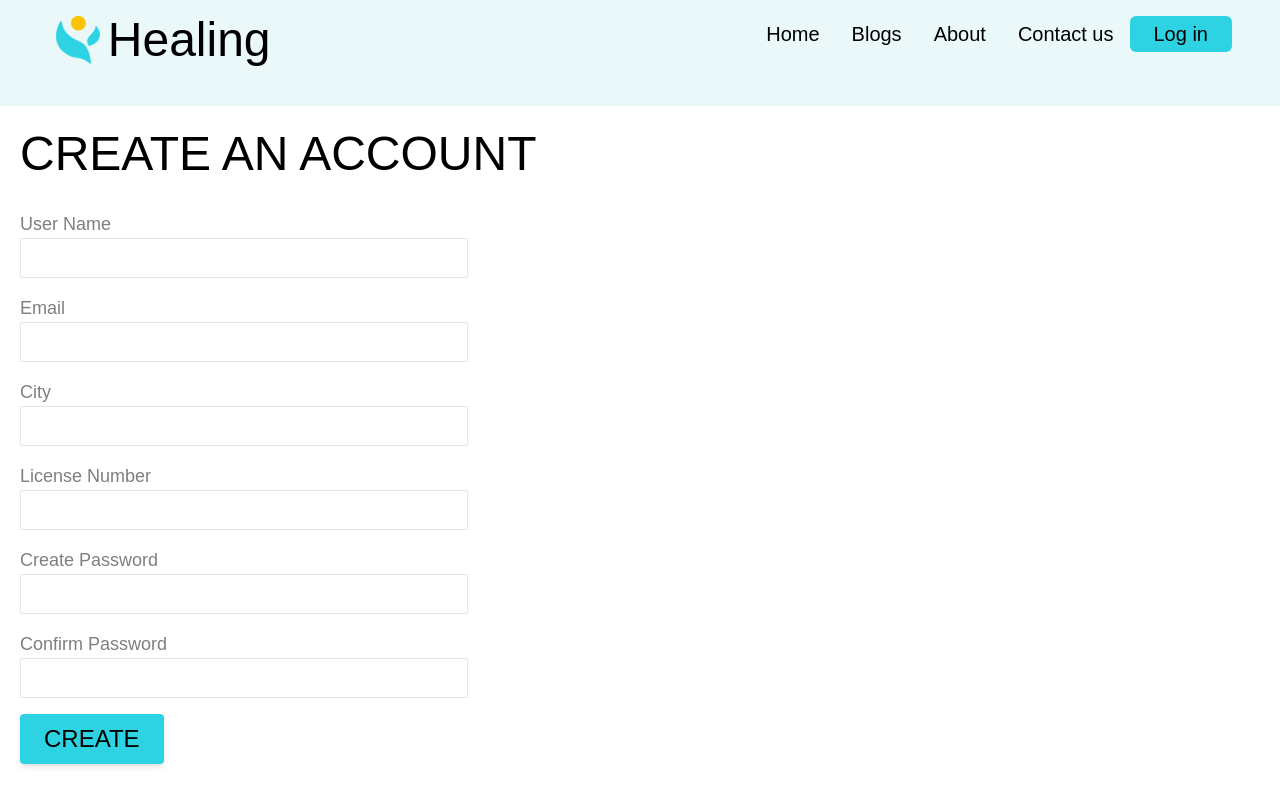
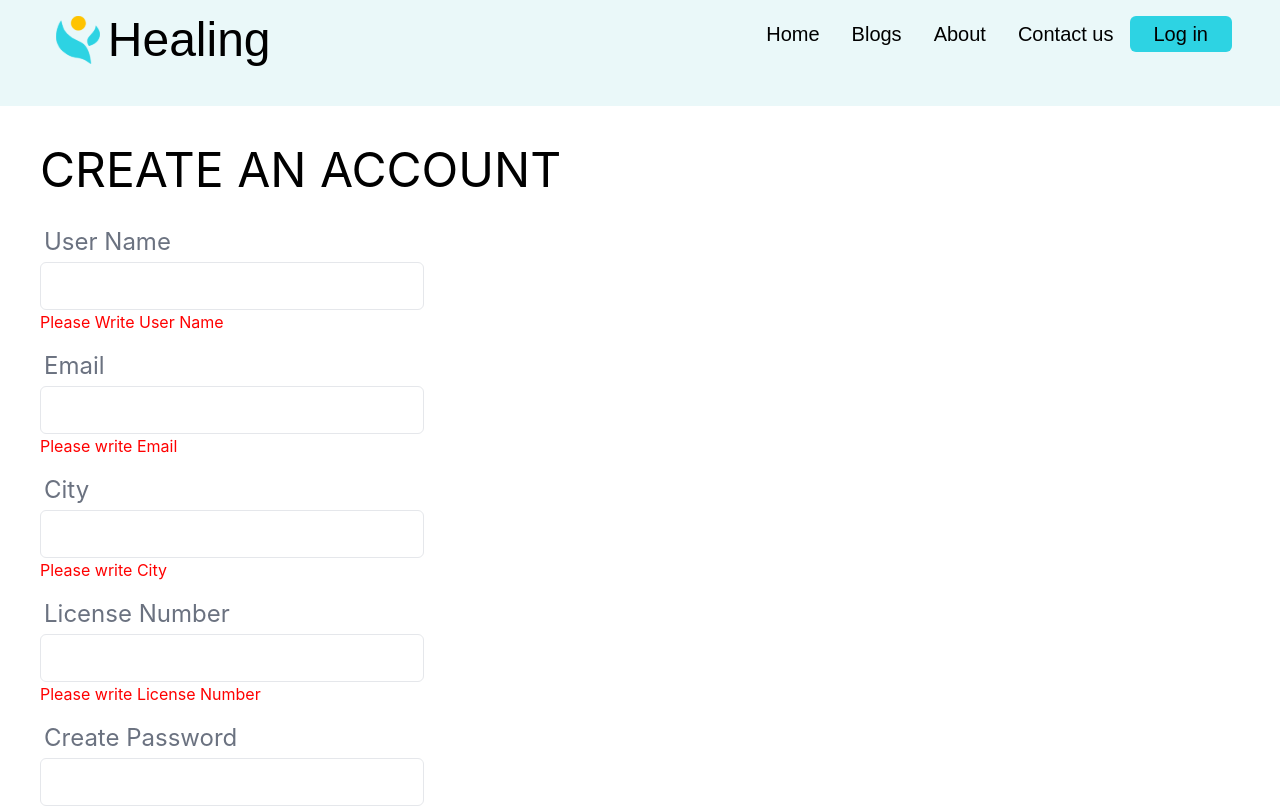
Before and after one commit to ninaderochka/sugar-and-thunder, a React (Create React App) app: page /TherapistCreate in a window 1280 px wide. Shown: the top 806 px of the page. Built offline with nearby package versions, Linux system fonts and the light colour scheme; no server answers.

Commit message:
TherapisteCreate Stored in Firebase

```diff
--- a/src/AuthContext.js
+++ b/src/AuthContext.js
@@ -5,12 +5,15 @@ import {
   onAuthStateChanged,
   signOut,
 } from 'firebase/auth';
-import { auth } from './firebase';
+import { doc, setDoc } from "firebase/firestore";
+import { auth, db } from '../firebase';
 
 const userAuthContext = createContext();
+const TherapistContext = createContext();
 
 export function UserAuthContextProvider({ children }) {
   const [user, setUser] = useState({});
+  const [therapist, setTherapist] = useState({})
 
   function logIn(email, password) {
     return signInWithEmailAndPassword(auth, email, password);
@@ -24,6 +27,34 @@ export function UserAuthContextProvider({ children }) {
     return signOut(auth);
   }
 
+  const createTherapist = (email, password, username, city, licensenumber) => {
+    return createUserWithEmailAndPassword(auth, email, password).then(
+        async (result) => {
+            console.log(result)
+
+            try {
+                const docRef = await setDoc(doc(db, "users", `${result.user.uid}`), {
+                    userId: `${result.user.uid}`,
+                    fullname: " ",
+                    bio: " ",
+                    birthdate: " ",
+                    phonenumber: 0,
+                    email,
+                    isTherapist: true,
+                    username: username,
+                    city: city,
+                    licensenumber: licensenumber
+                });
+                // console.log("Document written with ID: ", docRef.id);
+            } catch (e) {
+                console.error("Error adding document: ", e);
+            }
+
+        }
+    )
+}
+
+
   useEffect(() => {
     const unsubscribe = onAuthStateChanged(auth, (currentuser) => {
       // eslint-disable-next-line
@@ -36,17 +67,33 @@ export function UserAuthContextProvider({ children }) {
     };
   }, []);
 
+  useEffect(() => {
+    const unsubscribe = onAuthStateChanged(auth, (currentTherapist) => {
+        setTherapist(currentTherapist);
+        // console.log('Therapist', currentTherapist)
+    });
+    return () => {
+        unsubscribe();
+    };
+}, []);
+
   const methods = useMemo(
     () => ({ loggedInUser: user, logIn, signUp, logOut }),
     []
   );
   return (
+    <TherapistContext.Provider value={{ createTherapist, therapist }} >
     <userAuthContext.Provider value={methods}>
       {children}
     </userAuthContext.Provider>
+    </TherapistContext.Provider>
   );
 }
 
 export function useUserAuth() {
   return useContext(userAuthContext);
 }
+
+export const TherapistAuth = () => {
+    return useContext(TherapistContext)
+}
--- a/src/components/TherapistCreate.js
+++ b/src/components/TherapistCreate.js
@@ -1,90 +1,228 @@
-import { React } from 'react';
-import { Link } from 'react-router-dom';
-import Button from './Button';
+import React, { useState, useEffect } from 'react';
+import { useNavigate } from 'react-router-dom';
+import { TherapistAuth }  from '../AuthContext';
 
-export default function TherapistsCreate() {
+function TherapistCreateAccount() {
+
+  const [inputValues, setInputValue] = useState({
+      username: "",
+      email: "",
+      city: "",
+      licensenumber: "",
+      password: "",
+      confirmPassword: "",
+  });
+
+  const [validation, setValidation] = useState({
+      username: "",
+      email: "",
+      city: "",
+      licensenumber: "",
+      password: "",
+      confirmPassword: "",
+  });
+
+  // handle submit
+  const handleChange = (e) => {
+      setInputValue({ ...inputValues, [e.target.name]: e.target.value });
+  }
+
+  const checkValidation = () => {
+
+      const errors = JSON.parse(JSON.stringify(validation));
+
+      // User validation
+      const usernameCondition = "^[A-Za-z]{4,18}$"
+      if (!inputValues.username.trim()) {
+          errors.username = "Please Write User Name";
+      } else if (inputValues.username.length < 3 || inputValues.username.length > 16) {
+          errors.username = "User Name is between 4-18 characters";
+      } else if (!inputValues.username.match(usernameCondition)) {
+          errors.username = "User Name should be letters";
+      } else {
+          errors.username = "";
+      }
+
+      // City validation
+      const cityCondition = "^[A-Za-z]{4,16}$"
+      if (!inputValues.city.trim()) {
+          errors.city = "Please write City";
+      } else if (!inputValues.city.match(cityCondition)) {
+          errors.city = "City is 4-16 characters and only consist of letters";
+      } else {
+          errors.city = "";
+      }
+
+      // License Number validation
+      if (!inputValues.licensenumber.trim()) {
+          errors.licensenumber = "Please write License Number";
+      } else {
+          errors.licensenumber = "";
+      }
+
+      // Email validation
+      const emailCondition = "/^[a-zA-Z0-9.!#$%&'*+/=?^_`{|}~-]+@[a-zA-Z0-9-]+(?:.[a-zA-Z0-9-]+)*$/";
+      if (!inputValues.email.trim()) {
+          errors.email = "Please write Email";
+      } else if (!inputValues.email.match(emailCondition)) {
+          errors.email = "Email is not  valid";
+      } else {
+          errors.email = "";
+      }
+
+      // Password validation
+      const passwordcondition = "(?=.*[a-z])(?=.*[A-Z])(?=.*[0-9])(?=.*[!@#$%^&*()_+])[A-Za-z0-9!@#$%^&*()_+]{8,20}$"
+      const passwordvalue = inputValues.password;
+      if (!passwordvalue) {
+          errors.password = "Please write Password";
+      } else if (!passwordvalue.match(passwordcondition)) {
+          errors.password = "Password should be 8-20 characters and include at least 1 letter, 1 number & 1 special character";
+      } else {
+          errors.password = "";
+      }
+
+      // matchPassword validation
+      if (!inputValues.confirmPassword) {
+          errors.confirmPassword = "Please write Password confirmation";
+      } else if (inputValues.confirmPassword !== inputValues.password) {
+          errors.confirmPassword = "Password does not match the confirmation password";
+      } else {
+          errors.confirmPassword = "";
+      }
+
+      setValidation(errors);
+  };
+
+  useEffect(() => {
+      checkValidation();
+  }, [inputValues]);
+
+  const [, setError] = useState('');
+  const { createTherapist } = TherapistAuth();
+  const navigate = useNavigate();
+
+  const handleSubmit = async (e) => {
+      e.preventDefault();
+      setError('');
+
+      try {
+          await createTherapist(inputValues.email, inputValues.password, inputValues.username, inputValues.city, inputValues.licensenumber);
+          navigate('/')
+      } catch (error) {
+          setError(error.message);
+      }
+  }
+
 return (
-    <div>
-      <section className="font-poppins py-6">
-        <div className="max-w-7xl px-5 mx-auto ">
-          <form action="">
-            <h2 className="text-5xl uppercase leading-18 mb-8">
+  <div className=" flex-col mx-auto lg:max-w-7xl px-10 py-10">
+    <form onSubmit={handleSubmit}>
+      <h2 className="mb-8 font-normal text-3xl text-center sm:text-left sm:text-5xl">
         CREATE AN ACCOUNT
       </h2>
-            <div className="grid grid-col space-y-2 mb-20">
-              <label
-                htmlFor="username"
-                className="text-black opacity-50 text-lg font-normal flex flex-col"
-              >
+      <div>
+        <div className="mb-4">
+          <h2 className=" font-normal text-2xl text-gray-500 ml-1 mb-1">
             User Name
+          </h2>
           <input
             type="text"
-                  id="username"
-                  className="mb-2 focus:outline-none border border-black/20 h-10 rounded-sm px-3 max-w-md"
+            name="username"
+            value={inputValues.username}
+            onChange={(e) => handleChange(e)}
+            className="border rounded-md p-2 w-full h-12 sm:w-96"
+            required
           />
-              </label>
-              <label
-                htmlFor="email"
-                className="text-black opacity-50 text-lg font-normal flex flex-col"
-              >
+          {validation.username && <p className='text-[red]'>{validation.username}</p>}
+
+        </div>
+        <div className="mb-4">
+          <h2 className=" font-normal text-2xl text-gray-500 ml-1 mb-1">
             Email
+          </h2>
+          <input
+            type="email"
+            name="email"
+            value={inputValues.email}
+            onChange={(e) => handleChange(e)}
+            className="border rounded-md p-2 w-full h-12 sm:w-96"
+            required
+          />
+          {validation.email && <p className='text-[red]'>{validation.email}</p>}
+
+        </div>
+        <div className="mb-4">
+          <h2 className=" font-normal text-2xl text-gray-500 ml-1 mb-1">
+            City
+          </h2>
           <input
             type="text"
-                  id="email"
-                  className="mb-2 focus:outline-none border border-black/20 h-10 rounded-sm px-3 max-w-md"
+            name="city"
+            value={inputValues.city}
+            onChange={(e) => handleChange(e)}
+            className="border rounded-md p-2 w-full h-12 sm:w-96"
+            required
           />
-              </label>
-              <label
-                htmlFor="city"
-                className="text-black opacity-50 text-lg font-normal flex flex-col"
-              >
-                City
+          {validation.city && <p className='text-[red]'>{validation.city}</p>}
+
+        </div>
+        <div className="mb-4">
+          <h2 className=" font-normal text-2xl text-gray-500 ml-1 mb-1">
+            License Number
+          </h2>
           <input
             type="text"
-                  id="city"
-                  className="mb-2 focus:outline-none border border-black/20 h-10 rounded-sm px-3 max-w-md"
+            name="licensenumber"
+            value={inputValues.licensenumber}
+            onChange={(e) => handleChange(e)}
+            className="border rounded-md p-2 w-full h-12 sm:w-96"
+            required
           />
-              </label>
-              <label
-                htmlFor="licencenumber"
-                className="text-black opacity-50 text-lg font-normal flex flex-col"
-              >
-                License Number
+          {validation.licensenumber && <p className='text-[red]'>{validation.licensenumber}</p>}
+
+        </div>
+        <div className="mb-4">
+          <h2 className=" font-normal text-2xl text-gray-500 ml-1 mb-1">
+            Create Password
+          </h2>
           <input
-                  type="text"
-                  id="licencenumber"
-                  className="mb-2 focus:outline-none border border-black/20 h-10 rounded-sm px-3 max-w-md"
+            type="password"
+            name="password"
+            value={inputValues.password}
+            onChange={(e) => handleChange(e)}
+            className="border rounded-md p-2 w-full h-12 sm:w-96"
+            required
           />
-              </label>
-              <label
-                htmlFor="createpassword"
-                className="text-black opacity-50 text-lg font-normal flex flex-col"
-              >
-                Create Password
+          {validation.password && <p className='text-[red]'>{validation.password}</p>}
+
+        </div>
+        <div className="mb-4">
+          <h2 className=" font-normal text-2xl text-gray-500 ml-1 mb-1">
+            Confirm Password
+          </h2>
           <input
-                  type="text"
-                  id="createpassword"
-                  className="mb-2 focus:outline-none border border-black/20 h-10 rounded-sm px-3 max-w-md"
+            type="password"
+            name="confirmPassword"
+            value={inputValues.confirmPassword}
+            onChange={(e) => handleChange(e)}
+            className="border rounded-md p-2 w-full h-12 sm:w-96"
+            required
           />
-              </label>
-              <label
-                htmlFor="confirmpassword"
-                className="text-black opacity-50 text-lg font-normal flex flex-col"
-              >
-                Confirm Password
-                <input
-                  type="text"
-                  id="confirmpassword"
-                  className="mb-2 focus:outline-none border border-black/20 h-10 rounded-sm px-3 max-w-md"
-                />
-              </label>
-              <div className="mb-8 mt-12 flex justify-center items-center max-w-fit">
-                <Link to="/ThankUTherapist"><Button value="Create" onClick={() => {}} /></Link>
+          {validation.confirmPassword && <p className='text-[red]'>{validation.confirmPassword}</p>}
+
         </div>
       </div>
+      <div>
+        <button
+          className=" mt-12 w-48 h-16 bg-[#2dd3e3] rounded-md hover:bg-[#4dd9e9] font-normal text-2xl"
+          type="submit"
+        >
+          CREATE
+        </button>
+              </div>
           </form>
-        </div>
-      </section>
+
       </div>
   );
 }
+
+export default TherapistCreateAccount;
```
Lines whose indentation alone changed are shown as unchanged.
